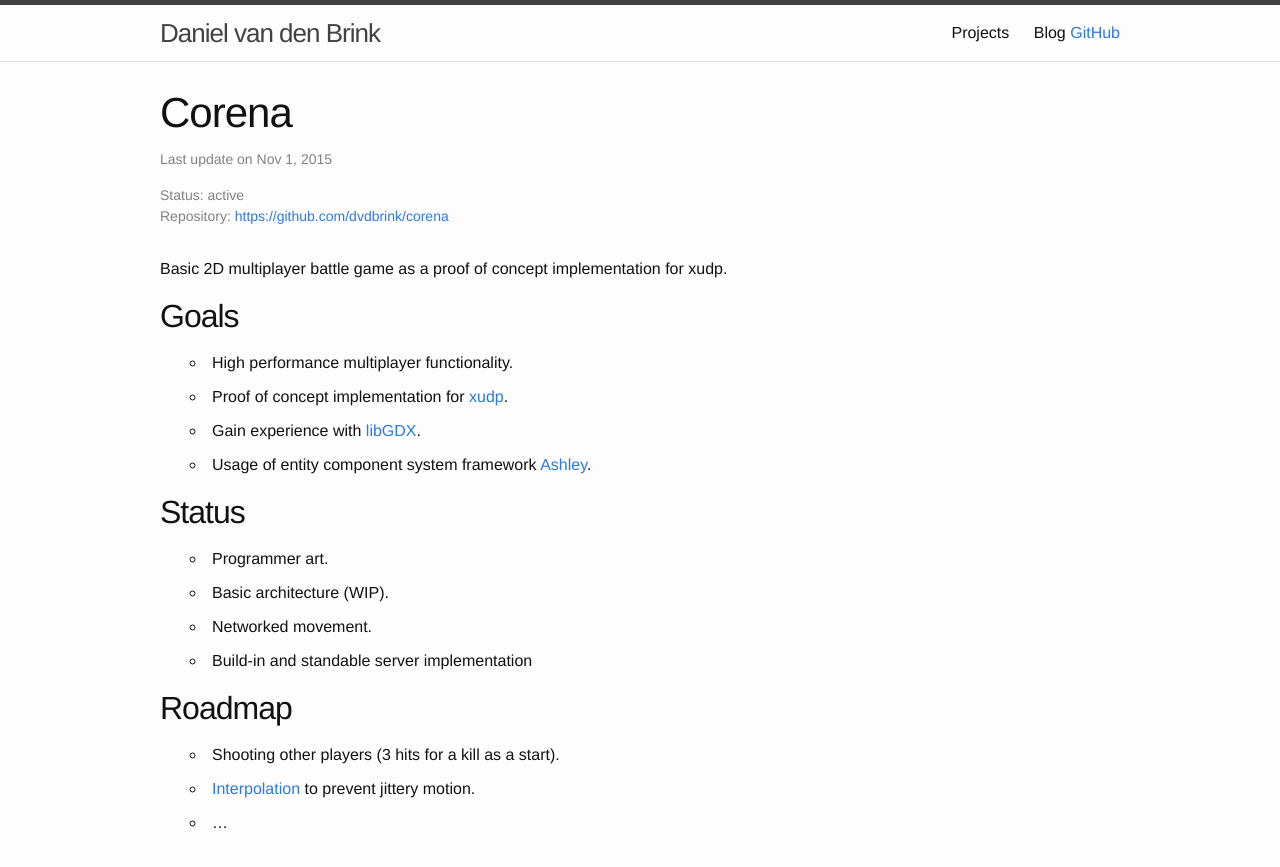
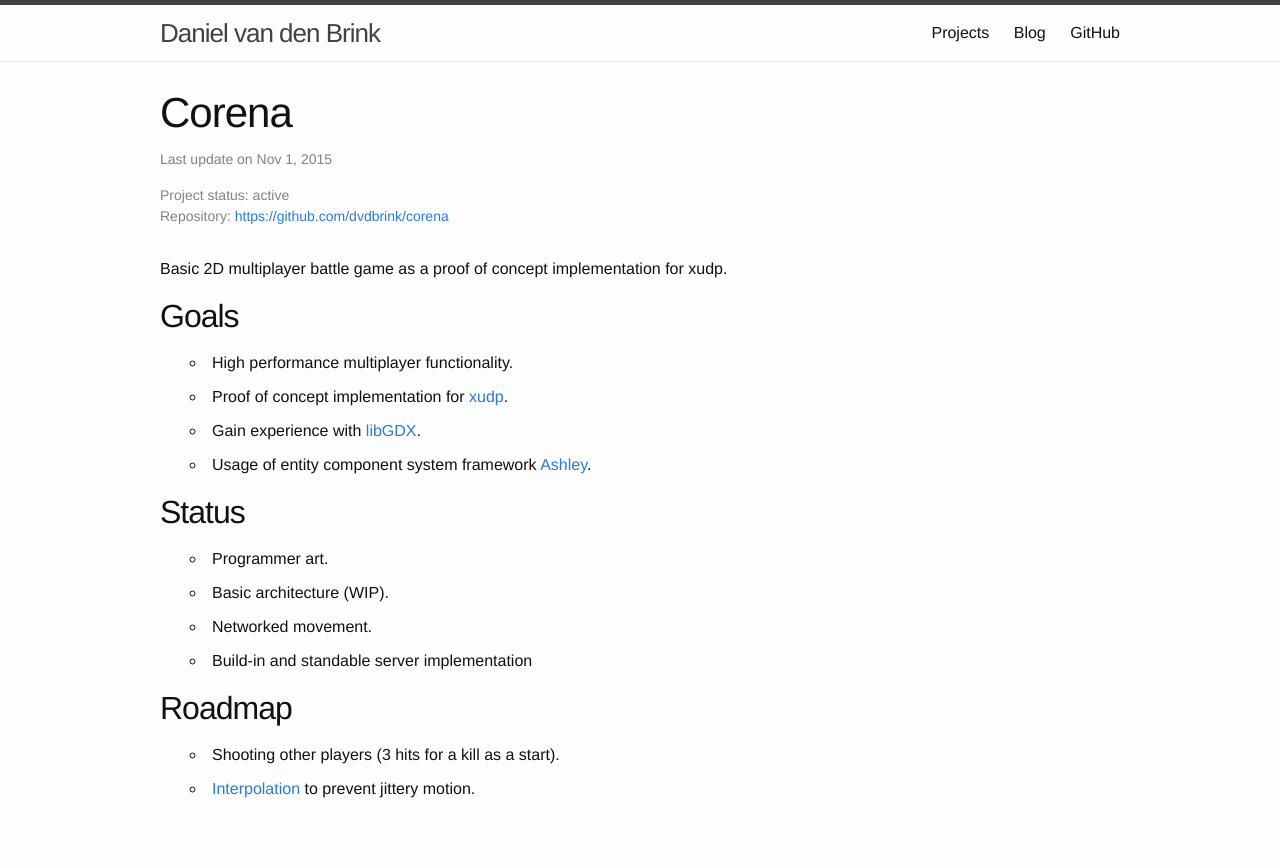
Before and after one commit to dvdbrink/dvdbrink.github.io, a Jekyll site: the page built from _posts/project/2015-11-01-corena.md, in a window 1280 px wide. Shown: the top 867 px of the page. Built offline with Jekyll 4.4.1, drawn with Linux system fonts in a browser that asks for light colours.

Commit message:
Update content

```diff
--- a/_includes/header.html
+++ b/_includes/header.html
@@ -16,7 +16,7 @@
       <div class="trigger">
         <a class="page-link" href="{{ '/projects/' | prepend: site.baseurl }}">Projects</a>
         <a class="page-link" href="{{ '/blog/' | prepend: site.baseurl }}">Blog</a>
-        <a class="page=link" href="https://github.com/dvdbrink">GitHub</a>
+        <a class="page-link" href="https://github.com/dvdbrink">GitHub</a>
       </div>
     </nav>
 
--- a/_layouts/project.html
+++ b/_layouts/project.html
@@ -8,7 +8,7 @@
     <p class="post-meta">Last update on {{ page.date | date: "%b %-d, %Y" }}{% if page.author %} • {{ page.author }}{% endif %}{% if page.meta %} • {{ page.meta }}{% endif %}</p>
 
     <p class="post-meta">
-        Status: {{ page.status }}
+        Project status: {{ page.status }}
         {% if page.repository %}<br />Repository: <a href="{{ page.repository }}">{{ page.repository }}</a>{% endif %}
     </p>
   </header>
--- a/_posts/project/2015-11-01-corena.md
+++ b/_posts/project/2015-11-01-corena.md
@@ -25,4 +25,3 @@
 ## Roadmap
 * Shooting other players (3 hits for a kill as a start).
 * [Interpolation](https://developer.valvesoftware.com/wiki/Interpolation) to prevent jittery motion.
-* ...
```
